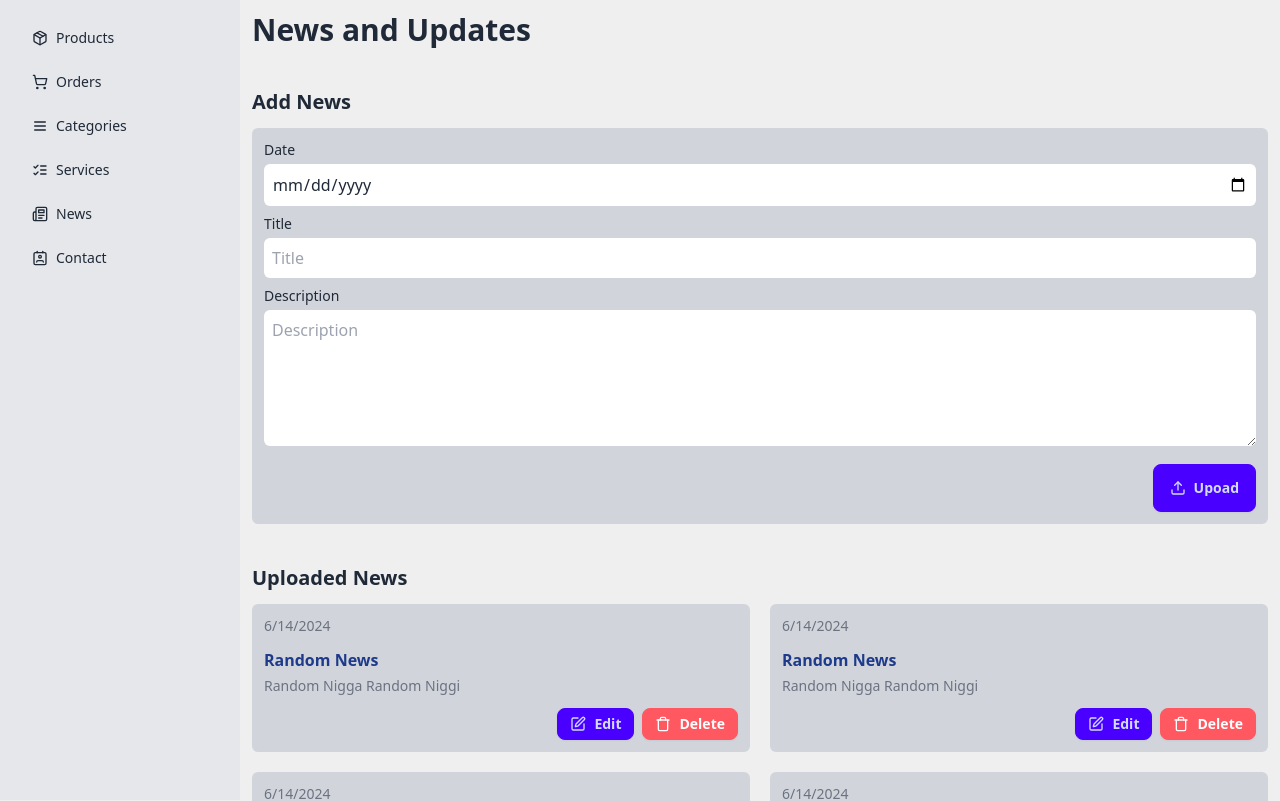
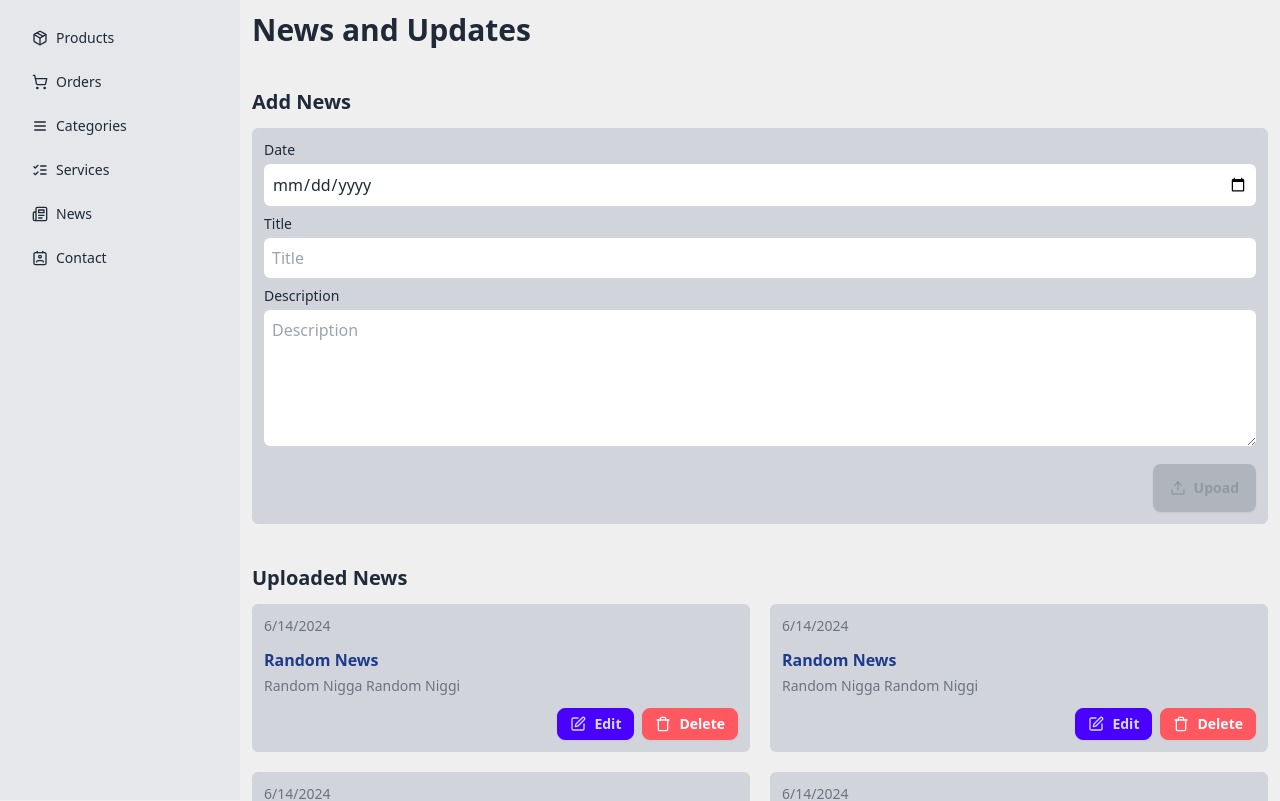
Before and after one commit to muztahiddurjoy/silockbd-admin, a React (Vite) app: page /news in a window 1280 px wide. Shown: the top 801 px of the page. Built offline with nearby package versions, Linux system fonts and the light colour scheme; no server answers; sample sign-in values are in the browser's storage.

Commit message:
add news connected with firebase

```diff
--- a/src/components/News/AddNews.tsx
+++ b/src/components/News/AddNews.tsx
@@ -1,5 +1,8 @@
-import { Upload } from 'lucide-react'
-import React, { useState } from 'react'
+import { addDoc, collection } from 'firebase/firestore'
+import { Loader2, Upload } from 'lucide-react'
+import { useState } from 'react'
+import { db } from '../../firebase'
+import { toast } from 'react-toastify'
 
 const AddNews = () => {
     const [news, setnews] = useState<News>({
@@ -7,8 +10,28 @@ const AddNews = () => {
         desc:'',
         title:''
     })
+    const [uploading, setuploading] = useState(false)
     const uploadNews = ()=>{
+        setuploading(true)
+        addDoc(collection(db,'news'),news).then(()=>{
+            setnews({
+                date:'',
+                desc:'',
+                title:''
+            })
+            toast.success('News Added Successfully!',{
+                position:'bottom-right'
+            })
 
+        }).catch((err)=>{
+            console.log(err)
+
+            toast.error('Couln\'nt upload news. Check console',{
+                position:'bottom-right'
+            })
+        }).finally(()=>{
+            setuploading(false)
+        })
     }
   return (
     <div className='card p-3 rounded-md bg-gray-300'>
@@ -26,8 +49,7 @@ const AddNews = () => {
                 <textarea rows={5} value={news.desc} onChange={e=>setnews((p)=>({...p,desc:e.target.value}))} placeholder='Description' className='rounded-md p-2 w-full'></textarea>
             </div>
             <div className="card-actions flex items-center justify-end mt-3">
-                <button className='btn btn-primary btn-md' onClick={uploadNews}><Upload size={16}/>Upoad</button>
-
+                <button className='btn btn-primary btn-md' disabled={!news.date||!news.title||!news.desc||uploading} onClick={uploadNews}>{uploading?<Loader2 className='animate-spin' size={16}/>:<Upload size={16}/>}Upoad</button>
             </div>
         </div>
   )
```
